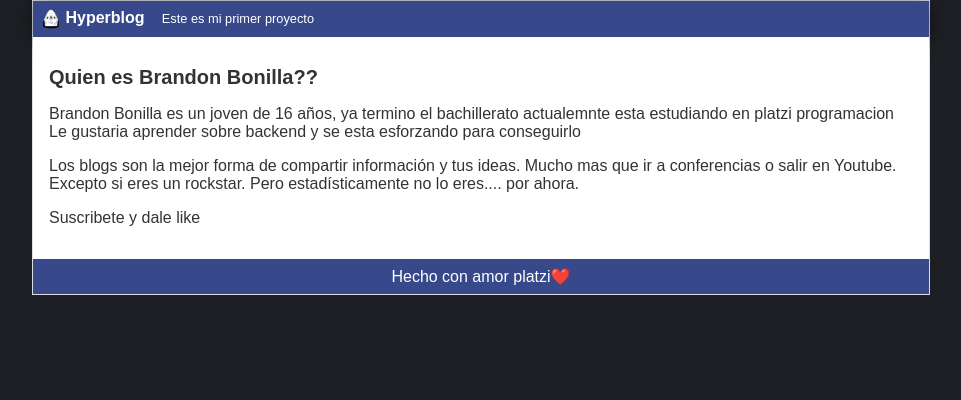
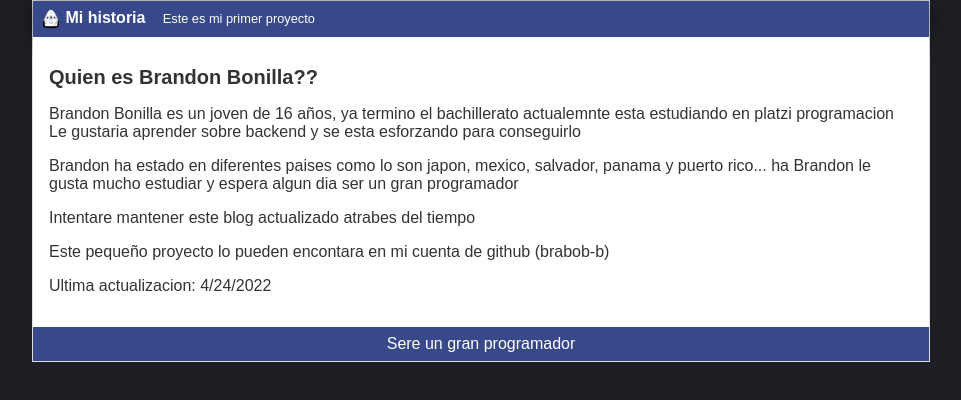
Before and after one commit to brabob-b/blog, a plain HTML site: page blogpost.html in a window 1280 px wide. Shown: the whole page, without its empty margins (159-1120 px from the left). Drawn offline with Linux system fonts and the light colour scheme.

```diff
--- a/blogpost.html
+++ b/blogpost.html
@@ -7,18 +7,21 @@
         <div id="container">
             <div id="cabecera">
                 <img id="logo" src="imagenes/dragon.png" />
-                Hyperblog
+                Mi historia
                 <span id="tagline">Este es mi primer proyecto</span>
             </div>
             <div id="post">
                 <h1>Quien es Brandon Bonilla??</h1>
                 <p>Brandon Bonilla es un joven de 16 años, ya termino el bachillerato actualemnte esta estudiando en platzi programacion
                      <br>Le gustaria aprender sobre backend y se esta esforzando para conseguirlo</p>
-              <p>Los blogs son la mejor forma de compartir información y tus ideas. Mucho mas que ir a conferencias o salir en Youtube. Excepto si eres un rockstar. Pero estadísticamente no lo eres.... por ahora.</p>
-              <p>Suscribete y dale like</p>
+              <p>Brandon ha estado en diferentes paises como lo son japon, mexico, salvador, panama y puerto rico... ha Brandon
+              le gusta mucho estudiar y espera algun dia ser un gran programador </p>
+              <p>Intentare mantener este blog actualizado atrabes del tiempo</p>
+              <p>Este pequeño proyecto lo pueden encontara en mi cuenta de github (brabob-b)</p>
+              <p>Ultima actualizacion: 4/24/2022</p>
             </div>
 	    <div id="footer">
-		    Hecho con amor platzi❤️
+		    Sere un gran programador
 		</div>
         </div>
     </body>
```
